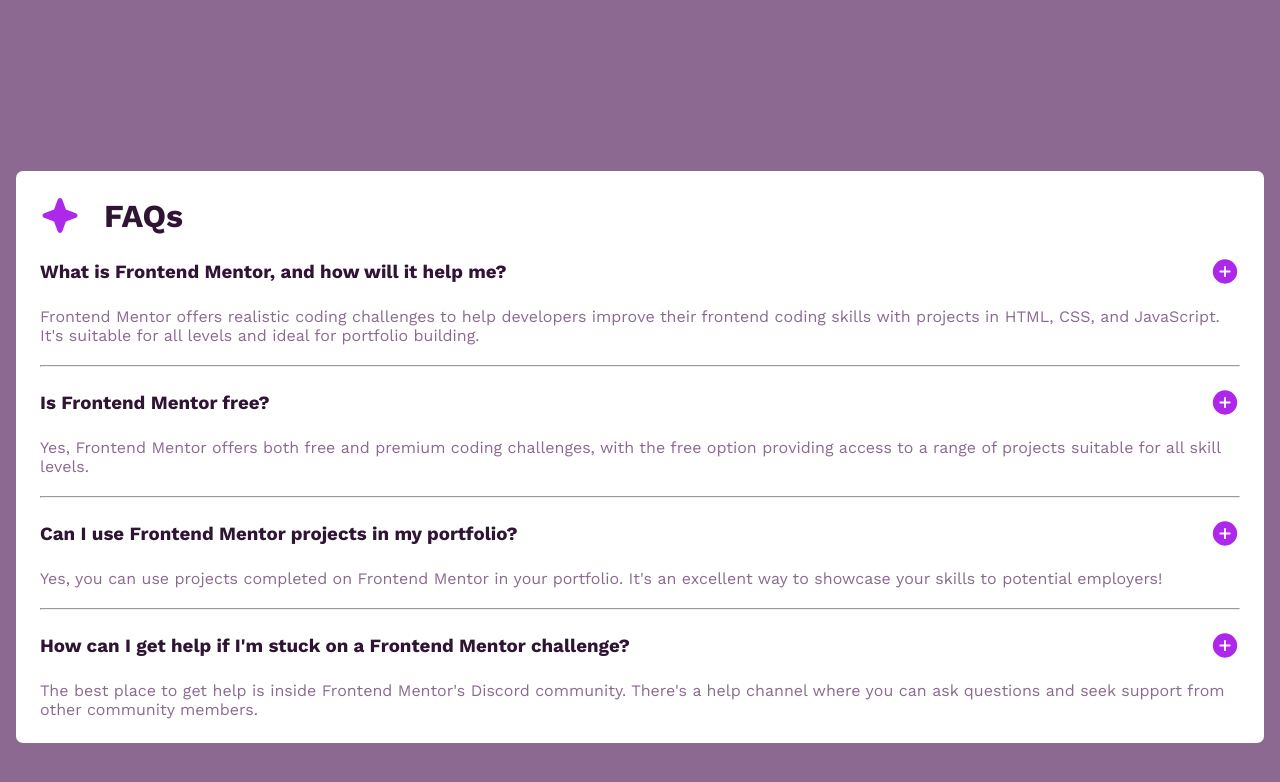
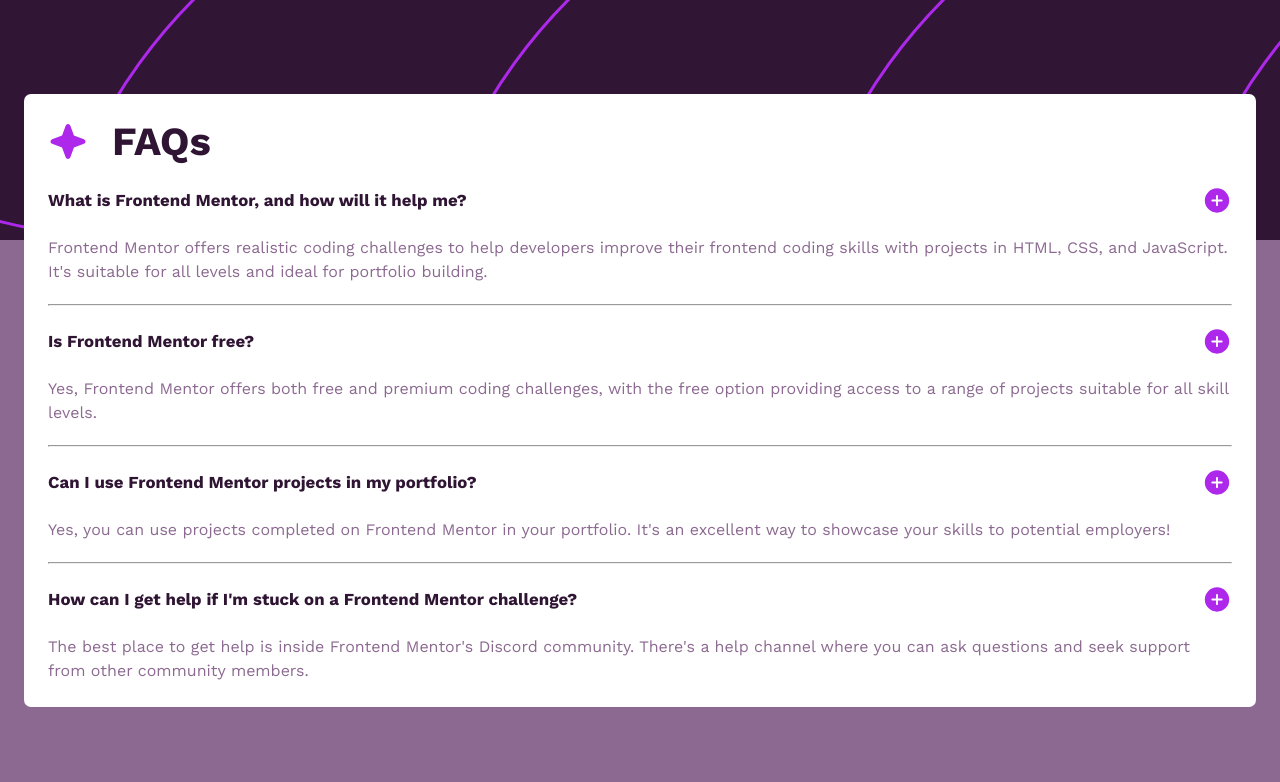
Before and after one commit to edtwelve/faq-accordion, a plain HTML site: page index.html in a window 1280 px wide. Drawn offline with nearby package versions, Linux system fonts and the light colour scheme.

Commit message:
change line spacing for answers and font size for questions. Add the class to hide the answers

```diff
--- a/styles.css
+++ b/styles.css
@@ -17,14 +17,18 @@ body {
 
 .background {
     background-image: url('assets/background-pattern-mobile.svg');
-    height: 30%;
+    height: 30vh;
+    position: absolute;
+    top: 0;
+    width:100%;
 }
 
 main {
-    margin: 0 1em;
+    margin: 0 1.5em;
     background-color: white;
     padding: 1.5em;
     border-radius: 7px;
+    z-index: 1;
 }
 
 .title {
@@ -38,16 +42,21 @@ main {
 }
 
 .title h1 {
-    font-size: 2em;
+    font-size: 2.5em;
 }
 
 h1, h3 {
     color: hsl(292, 42%, 14%);
 }
 
+h3 {
+    font-size: 1.05em;
+}
+
 .answer {
     color: hsl(292, 16%, 49%);
     margin-top: 1.25em;
+    line-height: 1.5em;
 }
 
 hr {
@@ -68,3 +77,7 @@ hr {
 .question:last-of-type {
     padding-bottom: 0;
 }
+
+.closed {
+    display: none;
+}
```
